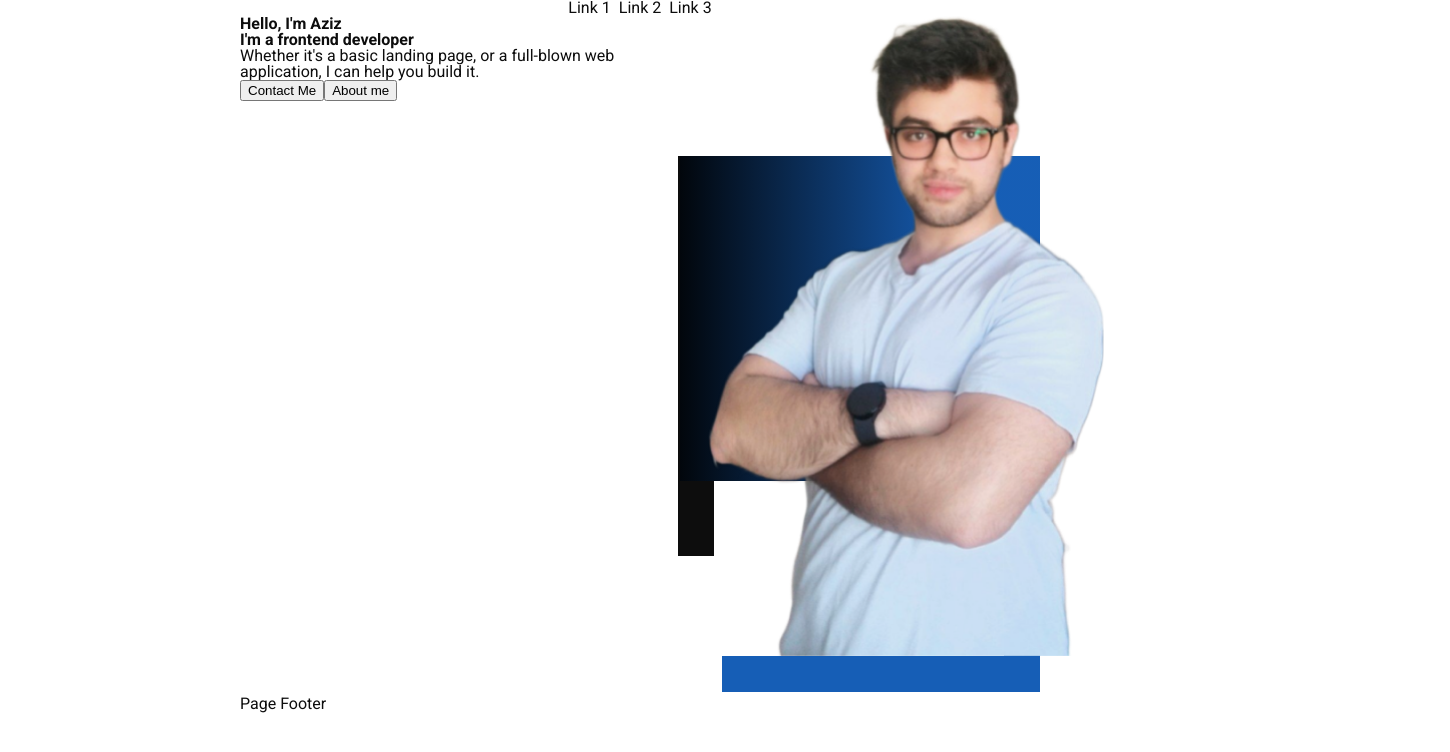
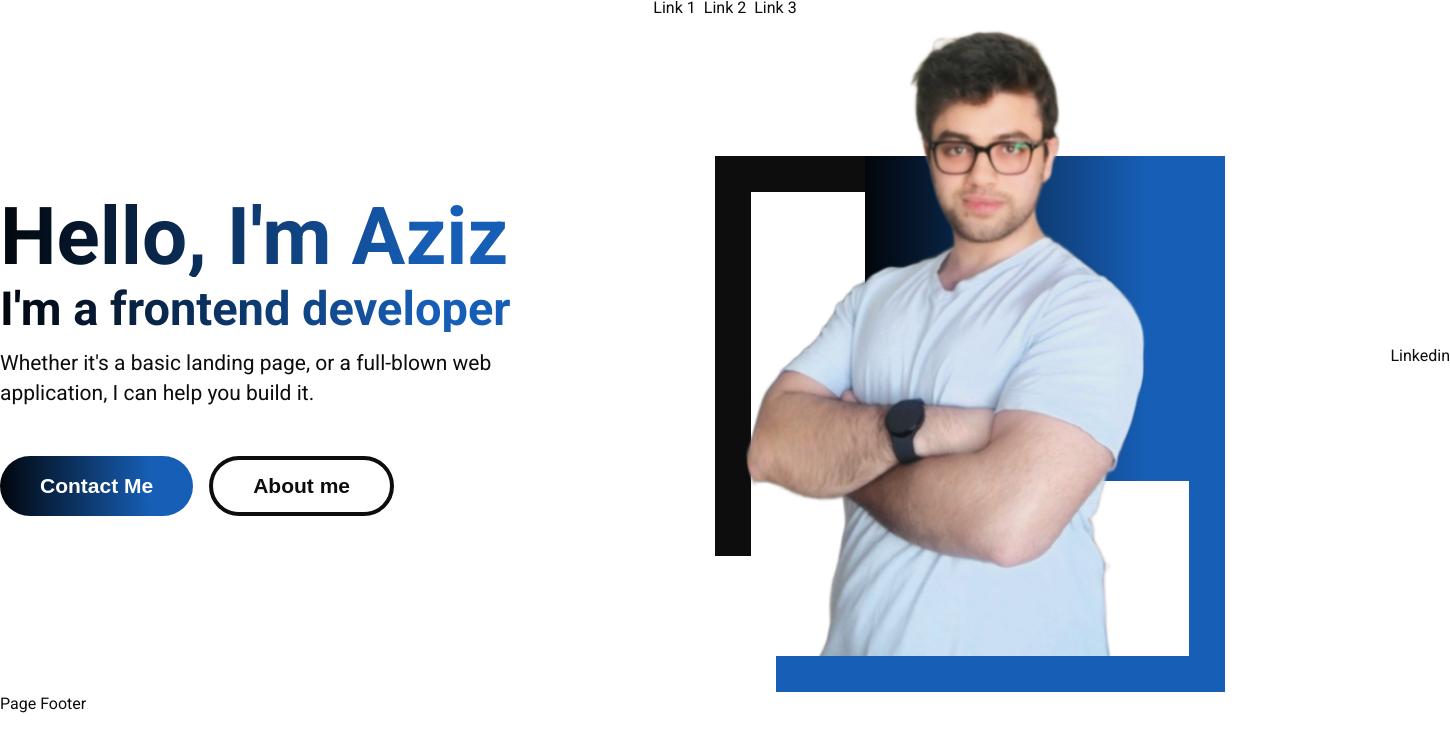
Before and after one commit to aziznal/aziznal.com, a Next.js app: page / in a window 1280 px wide. Shown: the top 752 px of the page, 1450 px wide, since content can reach past the window. Built offline with nearby package versions, Linux system fonts and the light colour scheme.

Commit message:
setup text and buttons in main section

```diff
--- a/pages/layout.scss
+++ b/pages/layout.scss
@@ -12,5 +12,5 @@ div#__next > div {
     flex-direction: column;
 
     margin: 0 auto;
-    width: 800px;
+    width: 1450px;
 }
--- a/sections/MainSection/MainSection.module.scss
+++ b/sections/MainSection/MainSection.module.scss
@@ -1,5 +1,47 @@
 $topMargin: 140px;
 $barWidth: 36px;
+
+.main-section-container {
+    display: flex;
+    flex-direction: row;
+
+    justify-content: space-between;
+    align-items: center;
+
+    width: 100%;
+}
+
+.title-section {
+    display: flex;
+    flex-direction: column;
+
+    width: 550px;
+
+    h1 {
+        background: var(--clr-gradient-primary);
+        background-clip: text;
+
+        -webkit-background-clip: text;
+        -webkit-text-fill-color: transparent;
+
+        font-size: 80px;
+    }
+
+    h2 {
+        background: var(--clr-gradient-primary);
+        background-clip: text;
+
+        -webkit-background-clip: text;
+        -webkit-text-fill-color: transparent;
+
+        font-size: 47px;
+    }
+
+    p {
+        font-size: 21px;
+        line-height: 30px;
+    }
+}
 
 .image-section {
     position: relative;
@@ -10,6 +52,8 @@ $barWidth: 36px;
     margin-top: $topMargin;
 
     isolation: isolate;
+
+    box-sizing: border-box;
 }
 
 .box-1 {
@@ -74,16 +118,16 @@ $barWidth: 36px;
 
     background-color: var(--clr-primary-500);
 
-    z-index: 1;
+    z-index: 4;
 }
 
 .image {
     position: absolute;
 
-    margin: -$topMargin auto auto 28px;
+    inset: auto auto 20px 30px;
 
     width: 400px;
-    height: 640px;
+    height: auto;
 
     z-index: 3;
 }
--- a/sections/MainSection/MainSection.tsx
+++ b/sections/MainSection/MainSection.tsx
@@ -2,24 +2,25 @@ import styles from "./MainSection.module.scss";
 
 export function MainSection() {
     return (
-        <section
-            className="d-flex fx-row fx-main-axis-space-between"
-            styles={{
-                width: "100%",
-            }}
-        >
-            <div>
+        <section className={styles["main-section-container"]}>
+            <div className={styles["title-section"]}>
                 <h1>{`Hello, I'm Aziz`}</h1>
 
-                <h2>{`I'm a frontend developer`}</h2>
+                <h2 className="mt-2">{`I'm a frontend developer`}</h2>
 
-                <p>
+                <p className="mt-4">
                     {`Whether it's a basic landing page, or a full-blown web application, I can help you build it.`}
                 </p>
 
-                <button>Contact Me</button>
+                <div className="d-flex fx-row fx-gap-4 mt-12">
+                    <button data-button data-large data-primary-gradient>
+                        Contact Me
+                    </button>
 
-                <button>About me</button>
+                    <button data-button data-large data-black data-outlined>
+                        About me
+                    </button>
+                </div>
             </div>
 
             <div className={styles["image-section"]}>
@@ -40,6 +41,8 @@ export function MainSection() {
                     className={styles["image"]}
                 />
             </div>
+
+            <div>Linkedin</div>
         </section>
     );
 }
```
